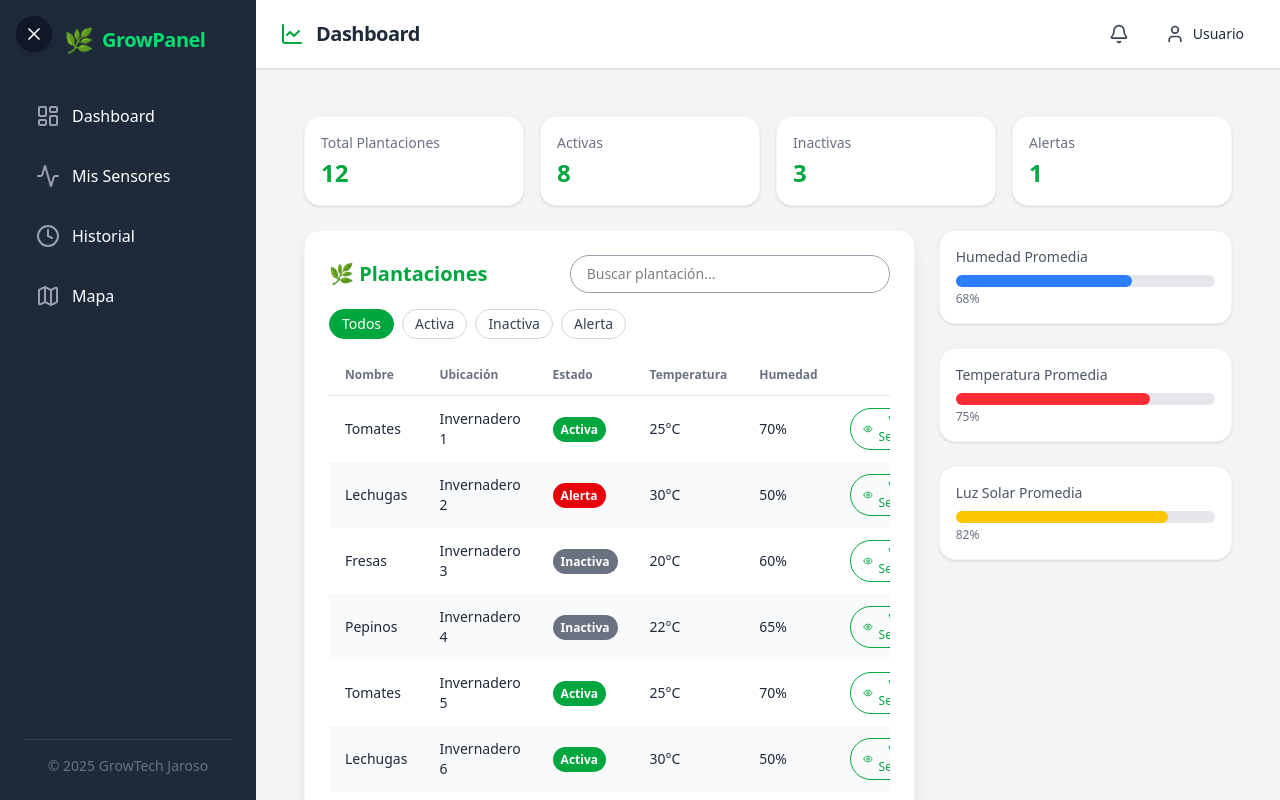
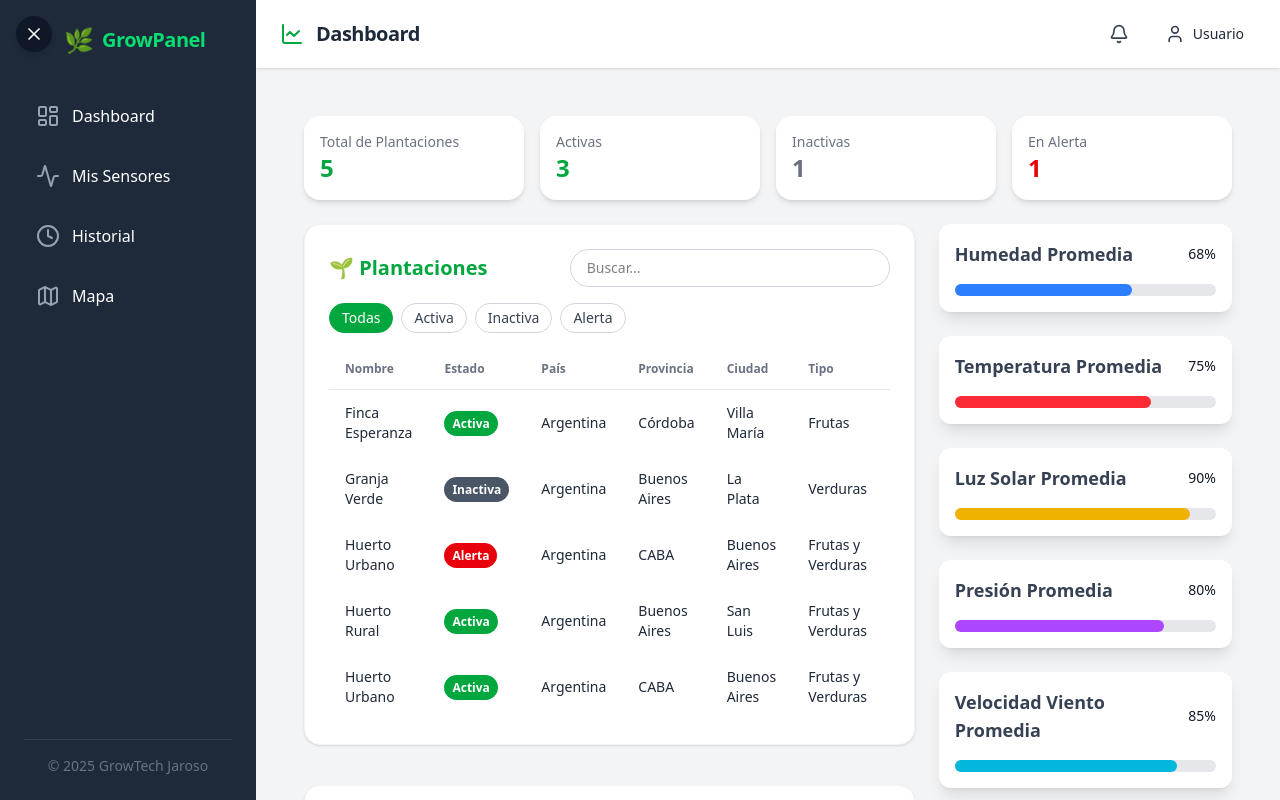
Before and after one commit to growtech-jaroso/front-sensores, a React (Vite) app: page / in a window 1280 px wide. Shown: the top 800 px of the page. Built offline with nearby package versions, Linux system fonts and the light colour scheme.

Commit message:
Optimizando y haciendo interfaces

```diff
--- a/src/App.tsx
+++ b/src/App.tsx
@@ -4,7 +4,7 @@ import Dashboard from "./pages/Dashboard";
 export default function App() {
   return (
     <Layout>
-      <Dashboard />
+      <Dashboard/>
     </Layout>
   );
 }
--- a/src/components/DashboardWidgets/ProgressBar.tsx
+++ b/src/components/DashboardWidgets/ProgressBar.tsx
@@ -1,34 +1,39 @@
-type ProgressBarProps = {
-    label: string;
-    value: number;
+interface ProgressBarProps {
+  label: string;
+  value: number;
+  type: "temperature" | "humidity" | "light" | "pressure" | "windSpeed" | "co2" | "luminosity";
+}
+
+const ProgressBarCard = ({ label, value, type }: ProgressBarProps) => {
+  // Función para obtener el color según el tipo de indicador
+  const getBarColor = () => {
+    if (type === "humidity") return "bg-blue-500";
+    if (type === "temperature") return "bg-red-500";
+    if (type === "light") return "bg-yellow-500";
+    if (type === "pressure") return "bg-purple-500";
+    if (type === "windSpeed") return "bg-cyan-500";
+    if (type === "co2") return "bg-orange-500";
+    if (type === "luminosity") return "bg-lime-500";
+    return "bg-green-500";
   };
 
-  const getColorByLabel = (label: string) => {
-    switch (label.toLowerCase()) {
-      case "humedad promedia":
-        return "bg-blue-500";
-      case "luz solar promedia":
-        return "bg-yellow-400";
-      case "temperatura promedia":
-        return "bg-red-500";
-      default:
-        return "bg-green-500"; // Verde por defecto
-    }
-  };
+  return (
+    <div className="bg-white shadow-lg rounded-xl p-4 flex flex-col space-y-4">
+      {/* Título y valor */}
+      <div className="flex justify-between items-center">
+        <span className="text-lg font-semibold text-gray-700">{label}</span>
+        <span className="text-sm font-xl text-gray-900">{value}%</span>
+      </div>
 
-  export default function ProgressBar({ label, value }: ProgressBarProps) {
-    const color = getColorByLabel(label);
+      {/* Barra de progreso */}
+      <div className="w-full bg-gray-200 rounded-full h-3">
+        <div
+          className={`h-3 rounded-full transition-all duration-500 ease-in-out ${getBarColor()}`}
+          style={{ width: `${value}%` }} // Ajuste de ancho de la barra según el valor
+        ></div>
+      </div>
+    </div>
+  );
+};
 
-    return (
-      <div className="bg-white shadow rounded-2xl p-4 border border-gray-100">
-        <h4 className="text-sm text-gray-600 font-medium mb-2">{label}</h4>
-        <div className="w-full bg-gray-200 rounded-full h-3">
-          <div
-            className={`${color} h-3 rounded-full transition-all duration-500`}
-            style={{ width: `${value}%` }}
-          ></div>
-        </div>
-        <span className="text-xs text-gray-500 mt-1 block">{value}%</span>
-      </div>
-    );
-  }
+export default ProgressBarCard;
--- a/src/components/DashboardWidgets/SummaryCard.tsx
+++ b/src/components/DashboardWidgets/SummaryCard.tsx
@@ -1,13 +1,35 @@
-type SummaryCardProps = {
-    title: string;
-    value: string;
+interface SummaryCardProps {
+  title: string;
+  value: string;
+  type?: "total" | "activas" | "inactivas" | "alertas";
+}
+
+const SummaryCard = ({ title, value, type }: SummaryCardProps) => {
+  // Función para determinar el color del texto según el tipo
+  const obtenerColorTexto = (type?: SummaryCardProps["type"]) => {
+    switch (type) {
+      case "activas":
+        return "text-green-600";
+      case "inactivas":
+        return "text-gray-500";
+      case "alertas":
+        return "text-red-600";
+      case "total":
+        return "text-green-600";
+      default:
+        return "text-green-600";
+    }
   };
 
-  export default function SummaryCard({ title, value }: SummaryCardProps) {
-    return (
-      <div className="bg-white shadow rounded-2xl p-4 border border-gray-100">
-        <h4 className="text-sm text-gray-500">{title}</h4>
-        <p className="text-2xl font-semibold text-green-600 mt-1">{value}</p>
-      </div>
-    );
-  }
+  return (
+    <div className="bg-white shadow-md rounded-2xl p-4 flex flex-col justify-between">
+      {/* Título del resumen */}
+      <span className="text-sm text-gray-500">{title}</span>
+
+      {/* Valor mostrado con color dinámico */}
+      <span className={`text-2xl font-bold ${obtenerColorTexto(type)}`}>{value}</span>
+    </div>
+  );
+};
+
+export default SummaryCard;
--- /dev/null
+++ b/src/components/Plantation/LoadingPlantations.tsx
@@ -0,0 +1,114 @@
+import { useEffect, useState } from "react";
+import { Plantation } from "../../interfaces/Plantation";
+
+interface SimuladorProps {
+  onDataReady: (data: Plantation[]) => void;
+}
+
+const SimuladorPlantaciones = ({ onDataReady }: SimuladorProps) => {
+  const [loading, setLoading] = useState(true);
+
+  useEffect(() => {
+    const mockData: Plantation[] = [
+      {
+        id: "1",
+        name: "Finca Esperanza",
+        status: "Activa",
+        temperature: 28,
+        humidity: 70,
+        country: "Argentina",
+        province: "Córdoba",
+        city: "Villa María",
+        type: "Frutas",
+        users: ["user1"]
+      },
+
+      {
+        id: "2",
+        name: "Granja Verde",
+        status: "Inactiva",
+        temperature: 22,
+        humidity: 60,
+        country: "Argentina",
+        province: "Buenos Aires",
+        city: "La Plata",
+        type: "Verduras",
+        users: ["user2"]
+      },
+      {
+        id: "3",
+        name: "Huerto Urbano",
+        status: "Alerta",
+        temperature: 30,
+        humidity: 80,
+        country: "Argentina",
+        province: "CABA",
+        city: "Buenos Aires",
+        type: "Frutas y Verduras",
+        users: ["user3"]
+      },
+
+      {
+        id: "4",
+        name: "Huerto Rural",
+        status: "Activa",
+        temperature: 25,
+        humidity: 70,
+        country: "Argentina",
+        province: "Buenos Aires",
+        city: "San Luis",
+        type: "Frutas y Verduras",
+        users: ["user4"]
+      },
+      {
+        id: "5",
+        name: "Huerto Urbano",
+        status: "Activa",
+        temperature: 30,
+        humidity: 80,
+        country: "Argentina",
+        province: "CABA",
+        city: "Buenos Aires",
+        type: "Frutas y Verduras",
+        users: ["user5"]
+      },
+    ];
+
+    setTimeout(() => {
+      onDataReady(mockData);
+      setLoading(false);
+    }, 1500);
+  }, [onDataReady]);
+
+  if (loading) {
+    return (
+      <div className="flex flex-col items-center justify-center h-screen text-center text-lg font-semibold text-gray-600 space-y-4">
+        <svg
+          className="animate-spin h-10 w-10 text-green-600"
+          xmlns="http://www.w3.org/2000/svg"
+          fill="none"
+          viewBox="0 0 24 24"
+        >
+          <circle
+            className="opacity-25"
+            cx="12"
+            cy="12"
+            r="10"
+            stroke="currentColor"
+            strokeWidth="4"
+          ></circle>
+          <path
+            className="opacity-75"
+            fill="currentColor"
+            d="M4 12a8 8 0 018-8v8H4z"
+          ></path>
+        </svg>
+        <p className="text-xl animate-pulse">Cargando plantaciones...</p>
+      </div>
+    );
+  }
+
+  return null;
+};
+
+export default SimuladorPlantaciones;
--- a/src/components/Plantation/PlantationChart.tsx
+++ b/src/components/Plantation/PlantationChart.tsx
@@ -10,16 +10,27 @@ import {
   Legend,
 } from "recharts";
 
+// Interfaz para los datos
 type PlantationReading = {
   id: string;
-  nombre: string;
-  hora: string;
-  temperatura: number;
-  humedad: number;
+  name: string;
+  time: string;
+  temperature: number;
+  humidity: number;
 };
 
+// Props del componente
 type PlantationChartProps = {
   data: PlantationReading[];
+};
+
+// Formatear la hora al estilo español (HH:mm)
+const formatTimeToSpanish = (isoString: string) => {
+  const date = new Date(isoString);
+  return date.toLocaleTimeString("es-ES", {
+    hour: "2-digit",
+    minute: "2-digit",
+  });
 };
 
 const PlantationChart: React.FC<PlantationChartProps> = ({ data }) => {
@@ -31,7 +42,7 @@ const PlantationChart: React.FC<PlantationChartProps> = ({ data }) => {
           <defs>
             <linearGradient id="tempColor" x1="0" y1="0" x2="0" y2="1">
               <stop offset="5%" stopColor="red" stopOpacity={0.8} />
-              <stop offset="95%" stopColor="#red" stopOpacity={0} />
+              <stop offset="95%" stopColor="red" stopOpacity={0} />
             </linearGradient>
             <linearGradient id="humColor" x1="0" y1="0" x2="0" y2="1">
               <stop offset="5%" stopColor="#3b82f6" stopOpacity={0.8} />
@@ -40,25 +51,40 @@ const PlantationChart: React.FC<PlantationChartProps> = ({ data }) => {
           </defs>
 
           <CartesianGrid strokeDasharray="3 3" />
-          <XAxis dataKey="hora" />
+          <XAxis dataKey="time" tickFormatter={formatTimeToSpanish} />
           <YAxis />
-          <Tooltip />
-          <Legend />
+          <Tooltip
+            labelFormatter={(label) => `Hora: ${formatTimeToSpanish(label)}`}
+            formatter={(value: number, name: string) => {
+              const labelMap: Record<string, string> = {
+                temperature: "Temperatura (°C)",
+                humidity: "Humedad (%)",
+              };
+              return [`${value}`, labelMap[name] || name];
+            }}
+          />
+          <Legend
+            formatter={(value) => {
+              const labelMap: Record<string, string> = {
+                temperature: "Temperatura (°C)",
+                humidity: "Humedad (%)",
+              };
+              return labelMap[value] || value;
+            }}
+          />
           <Area
             type="monotone"
-            dataKey="temperatura"
+            dataKey="temperature"
             stroke="red"
             fillOpacity={1}
             fill="url(#tempColor)"
-            name="Temperatura (°C)"
           />
           <Area
             type="monotone"
-            dataKey="humedad"
+            dataKey="humidity"
             stroke="#3b82f6"
             fillOpacity={1}
             fill="url(#humColor)"
-            name="Humedad (%)"
           />
         </AreaChart>
       </ResponsiveContainer>
--- a/src/components/Plantation/PlantationTable.tsx
+++ b/src/components/Plantation/PlantationTable.tsx
@@ -1,25 +1,29 @@
 import React, { useState } from "react";
-import { Eye, ChevronDown, ChevronUp } from "lucide-react";
+import { Eye } from "lucide-react";
 
 type Plantation = {
   id: string;
-  nombre: string;
-  ubicacion: string;
-  estado: string;
-  temperatura: number;
-  humedad: number;
+  name: string;
+  status: string;
+  temperature: number;
+  humidity: number;
+  country: string;
+  province: string;
+  city: string;
+  type: string;
 };
 
 type PlantationTableProps = {
   plantations: Plantation[];
+  onVerSensor: (plantacion: Plantation) => void;
 };
 
-const getBadgeStyle = (estado: string) => {
-  switch (estado.toLowerCase()) {
+const getBadgeStyle = (status: string) => {
+  switch (status.toLowerCase()) {
     case "activa":
       return "bg-green-600 text-white";
     case "inactiva":
-      return "bg-gray-500 text-white";
+      return "bg-gray-600 text-white";
     case "alerta":
       return "bg-red-600 text-white";
     default:
@@ -27,67 +31,42 @@ const getBadgeStyle = (estado: string) => {
   }
 };
 
-const estadosDisponibles = ["Todos", "Activa", "Inactiva", "Alerta"];
+const PlantationTable: React.FC<PlantationTableProps> = ({ plantations, onVerSensor }) => {
+  const [search, setSearch] = useState("");
+  const [estadoFiltro, setEstadoFiltro] = useState("Todas");
+  const estadosDisponibles = ["Todas", "Activa", "Inactiva", "Alerta"];
 
-type SortKey = "temperatura" | "humedad" | "";
-
-const PlantationTable: React.FC<PlantationTableProps> = ({ plantations }) => {
-  const [search, setSearch] = useState("");
-  const [estadoFiltro, setEstadoFiltro] = useState("Todos");
-  const [sortKey, setSortKey] = useState<SortKey>("");
-  const [sortDirection, setSortDirection] = useState<"asc" | "desc">("asc");
-
-  const handleSort = (key: SortKey) => {
-    if (sortKey === key) {
-      setSortDirection(sortDirection === "asc" ? "desc" : "asc");
-    } else {
-      setSortKey(key);
-      setSortDirection("asc");
-    }
-  };
-
-  const filteredPlantations = plantations
-    .filter((p) => {
-      const matchesSearch =
-        `${p.nombre} ${p.ubicacion} ${p.estado}`.toLowerCase().includes(search.toLowerCase());
-
-      const matchesEstado =
-        estadoFiltro === "Todos" || p.estado.toLowerCase() === estadoFiltro.toLowerCase();
-
-      return matchesSearch && matchesEstado;
-    })
-    .sort((a, b) => {
-      if (!sortKey) return 0;
-      const valA = a[sortKey];
-      const valB = b[sortKey];
-      return sortDirection === "asc" ? valA - valB : valB - valA;
-    });
+  const filtered = plantations.filter((p) => {
+    const matchesSearch = `${p.name} ${p.city} ${p.status} ${p.type} ${p.country}`.toLowerCase().includes(search.toLowerCase());
+    const matchesEstado = estadoFiltro === "Todas" || p.status.toLowerCase() === estadoFiltro.toLowerCase();
+    return matchesSearch && matchesEstado;
+  });
 
   return (
-    <div className="bg-white rounded-2xl shadow-lg p-6 border border-gray-100">
+    <div className="bg-white rounded-2xl shadow p-6 border border-gray-100">
       <div className="flex flex-col md:flex-row justify-between items-center gap-4 mb-4">
-        <h3 className="text-xl font-bold text-green-600">🌿 Plantaciones</h3>
+        <h3 className="text-xl font-semibold text-green-600">🌱 Plantaciones</h3>
         <input
           type="text"
-          placeholder="Buscar plantación..."
+          placeholder="Buscar..."
           value={search}
           onChange={(e) => setSearch(e.target.value)}
-          className="px-4 py-2 border border-gray-400 rounded-full text-sm focus:outline-none focus:ring-2 focus:ring-green-400 w-full md:w-80"
+          className="px-4 py-2 border border-gray-300 rounded-full text-sm focus:outline-none focus:ring-2 focus:ring-green-400 w-full md:w-80"
         />
       </div>
 
       <div className="flex flex-wrap gap-2 mb-4">
-        {estadosDisponibles.map((estado) => (
+        {estadosDisponibles.map((status) => (
           <button
-            key={estado}
-            onClick={() => setEstadoFiltro(estado)}
+            key={status}
+            onClick={() => setEstadoFiltro(status)}
             className={`px-3 py-1 rounded-full text-sm font-medium border transition ${
-              estadoFiltro === estado
+              estadoFiltro === status
                 ? "bg-green-600 text-white border-green-600"
                 : "bg-white text-gray-700 border-gray-300 hover:bg-gray-100"
             }`}
           >
-            {estado}
+            {status}
           </button>
         ))}
       </div>
@@ -97,51 +76,33 @@ const PlantationTable: React.FC<PlantationTableProps> = ({ plantations }) => {
           <thead>
             <tr className="text-left text-xs font-semibold text-gray-500 border-b border-gray-200">
               <th className="py-3 px-4">Nombre</th>
-              <th className="py-3 px-4">Ubicación</th>
               <th className="py-3 px-4">Estado</th>
-              <th className="py-3 px-4 cursor-pointer select-none" onClick={() => handleSort("temperatura")}>
-                <div className="flex items-center gap-1">
-                  Temperatura
-                  {sortKey === "temperatura" &&
-                    (sortDirection === "asc" ? (
-                      <ChevronUp size={14} />
-                    ) : (
-                      <ChevronDown size={14} />
-                    ))}
-                </div>
-              </th>
-              <th className="py-3 px-4 cursor-pointer select-none" onClick={() => handleSort("humedad")}>
-                <div className="flex items-center gap-1">
-                  Humedad
-                  {sortKey === "humedad" &&
-                    (sortDirection === "asc" ? (
-                      <ChevronUp size={14} />
-                    ) : (
-                      <ChevronDown size={14} />
-                    ))}
-                </div>
-              </th>
+              <th className="py-3 px-4">País</th>
+              <th className="py-3 px-4">Provincia</th>
+              <th className="py-3 px-4">Ciudad</th>
+              <th className="py-3 px-4">Tipo</th>
               <th className="py-3 px-4 text-right">Sensor</th>
             </tr>
           </thead>
           <tbody>
-            {filteredPlantations.length > 0 ? (
-              filteredPlantations.map((p, index) => (
-                <tr
-                  key={p.id}
-                  className={`transition-colors ${index % 2 === 0 ? "bg-white" : "bg-gray-50"} hover:bg-gray-100`}
-                >
-                  <td className="py-3 px-4">{p.nombre}</td>
-                  <td className="py-3 px-4">{p.ubicacion}</td>
+            {filtered.length > 0 ? (
+              filtered.map((p) => (
+                <tr key={p.id} className="hover:bg-gray-50 transition-colors">
+                  <td className="py-3 px-4">{p.name}</td>
                   <td className="py-3 px-4">
-                    <span className={`px-2 py-1 text-xs rounded-full font-semibold ${getBadgeStyle(p.estado)}`}>
-                      {p.estado}
+                    <span className={`px-2 py-1 text-xs rounded-full font-semibold ${getBadgeStyle(p.status)}`}>
+                      {p.status}
                     </span>
                   </td>
-                  <td className="py-3 px-4">{p.temperatura}°C</td>
-                  <td className="py-3 px-4">{p.humedad}%</td>
+                  <td className="py-3 px-4">{p.country}</td>
+                  <td className="py-3 px-4">{p.province}</td>
+                  <td className="py-3 px-4">{p.city}</td>
+                  <td className="py-3 px-4">{p.type}</td>
                   <td className="py-3 px-4 text-right">
-                    <button className="inline-flex items-center gap-1 cursor-pointer text-green-600 border border-green-600 hover:bg-green-600 hover:text-white px-3 py-1 rounded-full text-xs font-medium transition">
+                    <button
+                      onClick={() => onVerSensor(p)}
+                      className="inline-flex items-center gap-1 cursor-pointer text-green-600 border border-green-600 hover:bg-green-600 hover:text-white px-3 py-1 rounded-full text-xs font-medium transition"
+                    >
                       <Eye size={14} />
                       Ver Sensor
                     </button>
@@ -150,7 +111,7 @@ const PlantationTable: React.FC<PlantationTableProps> = ({ plantations }) => {
               ))
             ) : (
               <tr>
-                <td colSpan={6} className="text-center py-6 text-gray-400">
+                <td colSpan={7} className="text-center py-6 text-gray-400">
                   No se encontraron resultados.
                 </td>
               </tr>
--- a/src/components/Sensor/SensorCard.tsx
+++ /dev/null
@@ -1,27 +0,0 @@
-import React from "react";
-
-type SensorCardProps = {
-  title: string;
-  value: string;
-  icon: React.ReactNode;
-  color?: string;
-};
-
-export default function SensorCard({
-  title,
-  value,
-  icon,
-  color = "bg-green-100 text-green-600",
-}: SensorCardProps) {
-  return (
-    <div className="bg-white rounded-2xl shadow-sm hover:shadow-md p-5 transition-all duration-300 flex items-center gap-4">
-      <div className={`p-3 rounded-full ${color} flex items-center justify-center`}>
-        {icon}
-      </div>
-      <div>
-        <h4 className="text-sm text-gray-500">{title}</h4>
-        <p className="text-2xl font-semibold text-gray-800">{value}</p>
-      </div>
-    </div>
-  );
-}
--- /dev/null
+++ b/src/interfaces/PlantationCoordinate.ts
@@ -0,0 +1,5 @@
+export interface PlantationCoordinate {
+    latitude: number;
+    longitude: number;
+    plantationId: string; // Relación con la plantación
+  }
--- a/src/pages/Dashboard.tsx
+++ b/src/pages/Dashboard.tsx
@@ -1,109 +1,77 @@
+import React, { useState } from "react";
+import LoadingPlantations from "../components/Plantation/LoadingPlantations";
 import PlantationTable from "../components/Plantation/PlantationTable";
 import SummaryCard from "../components/DashboardWidgets/SummaryCard";
-//import PlantationDonut from "../components/PlantationDonut";
 import ProgressBar from "../components/DashboardWidgets/ProgressBar";
 import PlantationChart from "../components/Plantation/PlantationChart";
+import type { Plantation } from "../interfaces/Plantation";
 
-const plantations = [
-  {
-    id: "1",
-    nombre: "Tomates",
-    ubicacion: "Invernadero 1",
-    estado: "Activa",
-    temperatura: 25,
-    humedad: 70,
-    hora: "08:00",
-  },
-  {
-    id: "2",
-    nombre: "Lechugas",
-    ubicacion: "Invernadero 2",
-    estado: "Alerta",
-    temperatura: 30,
-    humedad: 50,
-    hora: "09:00",
-  },
+const Dashboard = () => {
+  const [plantations, setPlantations] = useState<Plantation[]>([]);
 
-  {
-    id: "3",
-    nombre: "Fresas",
-    ubicacion: "Invernadero 3",
-    estado: "Inactiva",
-    temperatura: 20,
-    humedad: 60,
-    hora: "10:00",
-  },
-  {
-    id: "4",
-    nombre: "Pepinos",
-    ubicacion: "Invernadero 4",
-    estado: "Inactiva",
-    temperatura: 22,
-    humedad: 65,
-    hora: "11:00",
-  },
+  // Función para contar plantaciones por estado
+  const contarPorEstado = (estado: string): number => {
+    return plantations.filter((p) => p.status === estado).length;
+  };
 
-  {
-    id: "5",
-    nombre: "Tomates",
-    ubicacion: "Invernadero 5",
-    estado: "Activa",
-    temperatura: 25,
-    humedad: 70,
-    hora: "12:00",
-  },
+  // Función para manejar acción de ver sensores
+  const handleVerSensor = (plantacion: Plantation) => {
+    console.log("Ver sensor de:", plantacion.name);
+  };
 
-  {
-    id: "6",
-    nombre: "Lechugas",
-    ubicacion: "Invernadero 6",
-    estado: "Activa",
-    temperatura: 30,
-    humedad: 50,
-    hora: "13:00",
-  },
-
-  {
-    id: "7",
-    nombre: "Fresas",
-    ubicacion: "Invernadero 7",
-    estado: "Activa",
-    temperatura: 20,
-    humedad: 60,
-    hora: "14:00",
-  },
-  {
-    id: "8",
-    nombre: "Pepinos",
-    ubicacion: "Invernadero 8",
-    estado: "Activa",
-    temperatura: 22,
-    humedad: 65,
-    hora: "15:00",
-  },
+  // Datos para las tarjetas resumen
+  const resumenes = [
+    { titulo: "Total de Plantaciones", valor: plantations.length, tipo: "total" },
+    { titulo: "Activas", valor: contarPorEstado("Activa"), tipo: "activas" },
+    { titulo: "Inactivas", valor: contarPorEstado("Inactiva"), tipo: "inactivas" },
+    { titulo: "En Alerta", valor: contarPorEstado("Alerta"), tipo: "alertas" },
   ];
 
-export default function Dashboard() {
   return (
+    <>
+      {!plantations.length ? (
+        <LoadingPlantations onDataReady={setPlantations} />
+      ) : (
         <main className="p-6 space-y-6">
+          {/* Tarjetas resumen */}
           <div className="grid grid-cols-1 md:grid-cols-2 xl:grid-cols-4 gap-4">
-        <SummaryCard title="Total Plantaciones" value="12" />
-        <SummaryCard title="Activas" value="8" />
-        <SummaryCard title="Inactivas" value="3" />
-        <SummaryCard title="Alertas" value="1" />
+            {resumenes.map((item) => (
+              <SummaryCard
+                key={item.titulo}
+                title={item.titulo}
+                value={item.valor.toString()}
+                type={item.tipo as "total" | "activas" | "inactivas" | "alertas"}
+              />
+            ))}
           </div>
 
+          {/* Tabla + Gráfico */}
           <div className="grid grid-cols-1 lg:grid-cols-3 gap-6">
-        <div className="lg:col-span-2">
-          <PlantationTable plantations={plantations} />
-          <PlantationChart data={plantations} />
+            <div className="lg:col-span-2 space-y-6">
+              <PlantationTable plantations={plantations} onVerSensor={handleVerSensor} />
+              <PlantationChart
+                data={plantations.map((plantation) => ({
+                  ...plantation,
+                  time: new Date().toISOString(),
+                }))}
+              />
             </div>
+
+            {/* Indicadores de progreso */}
             <div className="flex flex-col gap-6">
-          <ProgressBar label="Humedad Promedia" value={68} />
-          <ProgressBar label="Temperatura Promedia" value={75} />
-          <ProgressBar label="Luz Solar Promedia" value={82} />
+              <ProgressBar label="Humedad Promedia" value={68} type={"humidity"} />
+              <ProgressBar label="Temperatura Promedia" value={75} type={"temperature"} />
+              <ProgressBar label="Luz Solar Promedia" value={90} type={"light"} />
+              <ProgressBar label="Presión Promedia" value={80} type={"pressure"} />
+              <ProgressBar label="Velocidad Viento Promedia" value={85} type={"windSpeed"} />
+              <ProgressBar label="CO2 Promedio" value={70} type={"co2"} />
+              <ProgressBar label="Luminosidad Promedio" value={80} type={"luminosity"} />
             </div>
           </div>
         </main>
+      )}
+    </>
   );
-}
+};
+
+export default Dashboard;
```
Also changed, not shown: src/interfaces/Plantation.ts (+20 -0 lines). Lines whose indentation alone changed are shown as unchanged.
